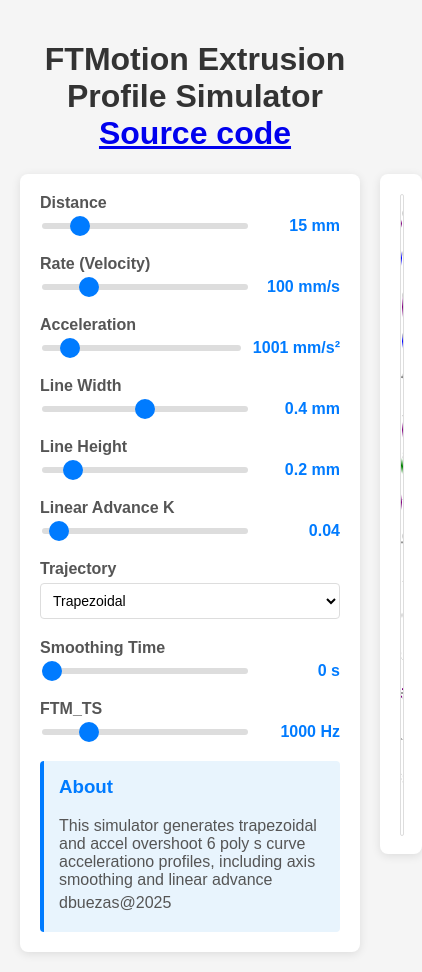
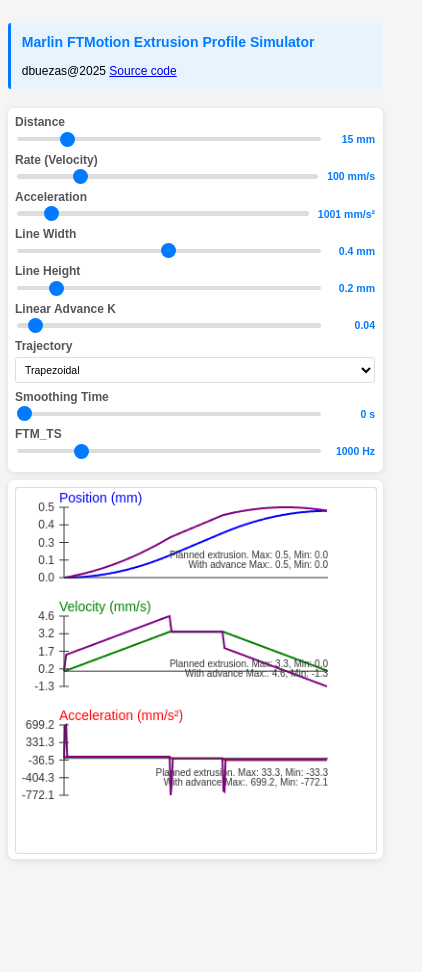
Before and after one commit to dbuezas/ftmotion-extrusion-simulator, a plain HTML site: page index.html in a window 390 px wide. Shown: the whole page, 422 px wide, since content can reach past the window. After the commit the page ends 867 px from the top, so only its background shows below. Drawn offline with Linux system fonts and the light colour scheme.

Commit message:
deploy: ab768a9212cbd0a777cb09a03e5b74d614b66a24

```diff
--- a/dist/plotter.js
+++ b/dist/plotter.js
@@ -32,9 +32,9 @@
         window.addEventListener('resize', () => this.resizeCanvas());
     }
     resizeCanvas() {
-        this.canvas.style.display = 'none';
+        // this.canvas.style.display = 'none';
         const rect = this.canvas.parentElement.getBoundingClientRect();
-        this.canvas.style.display = '';
+        // this.canvas.style.display = '';
         this.canvas.width = rect.width * window.devicePixelRatio;
         this.canvas.height = rect.height * window.devicePixelRatio;
         this.ctx.setTransform(window.devicePixelRatio, 0, 0, window.devicePixelRatio, 0, 0);
--- a/index.html
+++ b/index.html
@@ -7,9 +7,10 @@
     <link rel="stylesheet" href="styles.css" />
   </head>
   <body>
-    <h1>FTMotion Extrusion Profile Simulator
-      <a href="https://github.com/dbuezas/ftmotion-extrusion-simulator">Source code</a>
-    </h1>
+    <div class="info">
+      <h3>Marlin FTMotion Extrusion Profile Simulator</h3>
+      dbuezas@2025 <a href="https://github.com/dbuezas/ftmotion-extrusion-simulator">Source code</a>
+    </div>
     <div class="container">
       <div class="controls">
         <div class="control-group">
@@ -91,22 +92,12 @@
             <span id="ftm-fs-value" class="value">1000 Hz</span>
           </div>
         </div>
-
-        <div class="info">
-          <h3>About</h3>
-          <p>
-            This simulator generates trapezoidal and accel overshoot 6 poly s curve accelerationo profiles, including
-            axis smoothing and linear advance
-          </p>
-          <p>dbuezas@2025</p>
-        </div>
       </div>
 
       <div class="plots">
         <canvas id="motion-canvas"></canvas>
       </div>
     </div>
-
     <script type="module" src="dist/main.js"></script>
   </body>
 </html>
--- a/styles.css
+++ b/styles.css
@@ -95,7 +95,7 @@
 }
 
 .plots {
-  flex: 1;
+  /* flex: 1; */
   background: white;
   height: 640px;
   padding: 20px;
@@ -112,6 +112,7 @@
 
 .info {
   margin-top: 20px;
+  margin-bottom: 20px;
   padding: 15px;
   background: #e8f4fd;
   border-radius: 4px;
@@ -127,3 +128,42 @@
   margin: 5px 0;
   color: #555;
 }
+
+/* Mobile styles */
+@media (max-width: 768px) {
+  body {
+    padding: 10px;
+    max-width: none;
+    zoom: 75%;
+    touch-action: pan-y pinch-zoom;
+  }
+
+  .container {
+    flex-direction: column;
+    gap: 5px;
+  }
+
+  .controls {
+    flex: none;
+    width: 100%;
+    padding: 10px;
+    margin: 5px 0;
+    box-sizing: border-box;
+  }
+
+  .control-group {
+    margin-bottom: 10px;
+  }
+
+  .value {
+    min-width: 60px;
+    font-size: 14px;
+  }
+
+  .plots {
+    height: 60vh;
+    padding: 10px;
+    width: 100%;
+    box-sizing: border-box;
+  }
+}
```
